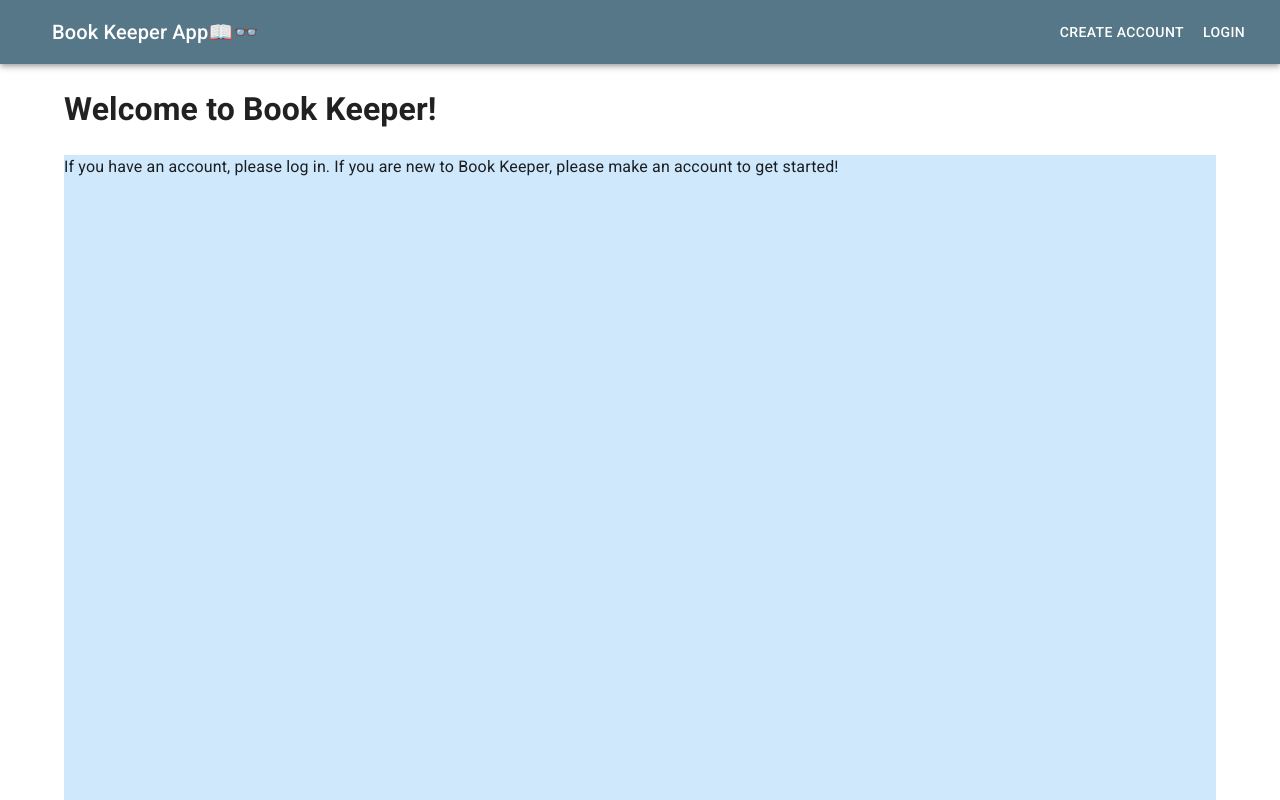
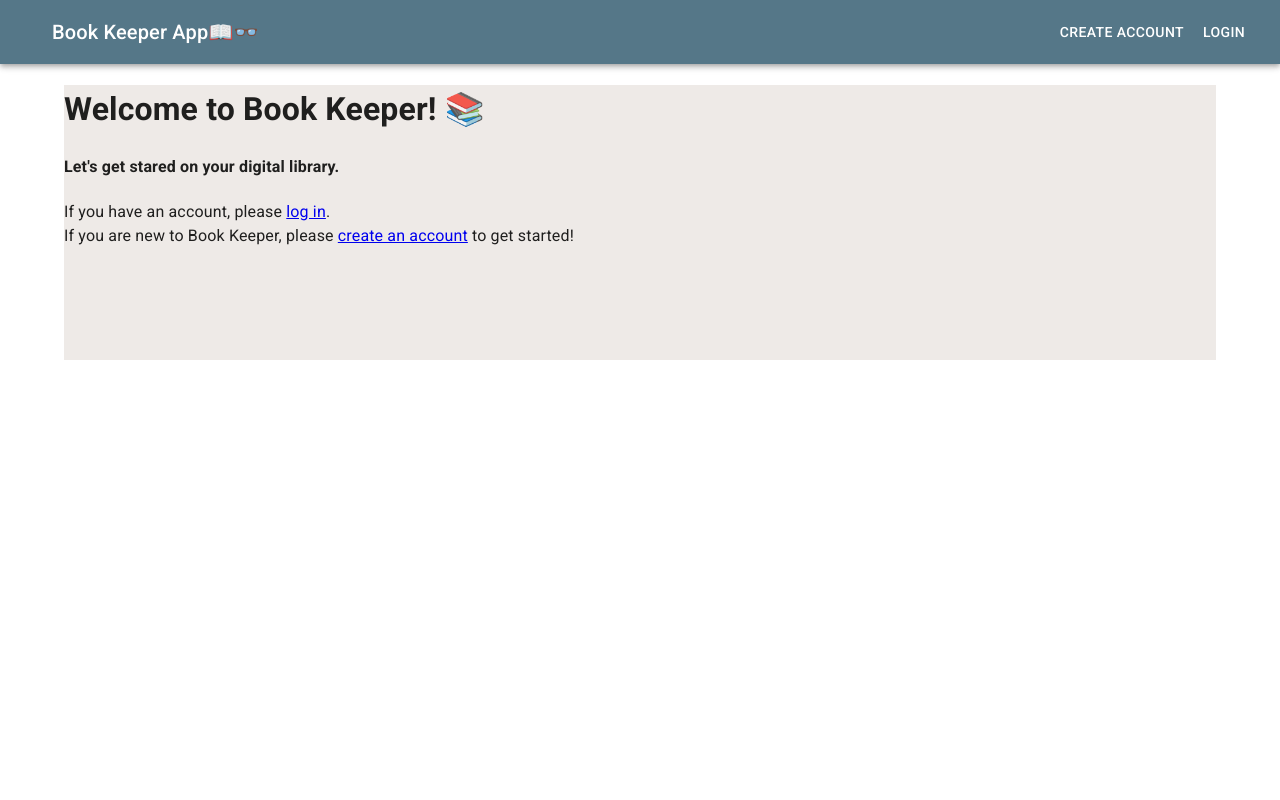
Before and after one commit to JosetteTGarcia/book-keeper-app, a React (Create React App) app: page / in a window 1280 px wide. Shown: the top 800 px of the page. Built offline with nearby package versions, Linux system fonts and the light colour scheme.

Commit message:
updated home page before login/sign up

```diff
--- a/src/components/static/Home.js
+++ b/src/components/static/Home.js
@@ -84,14 +84,18 @@ if(loggedIn) {
       <React.Fragment>
       <CssBaseline />
       <Container fixed>
-        <Box sx={{ bgcolor: 'white', height: '100vh'}}>
+        <Box sx={{ bgcolor: '#eeeae7', height: '20vh'}}>
           <h1>
-            Welcome to Book Keeper!
+            Welcome to Book Keeper! <span role="img" aria-label="books">📚</span>
           </h1>
-          <Box sx={{ bgcolor: '#cfe8fc', height: '100vh' }}>
-            <p>
-              If you have an account, please log in. If you are new to Book Keeper, please make an account to get started!
-            </p>
+          <h4>
+            Let's get stared on your digital library.
+          </h4>
+          <Box sx={{ bgcolor: '#eeeae7', height: '20vh' }}>
+            <h7>
+              If you have an account, please <a href="/login">log in</a>. <br/>
+              If you are new to Book Keeper, please <a href="/signup">create an account</a> to get started!
+            </h7>
           </Box>
         </Box>
       </Container>
```
